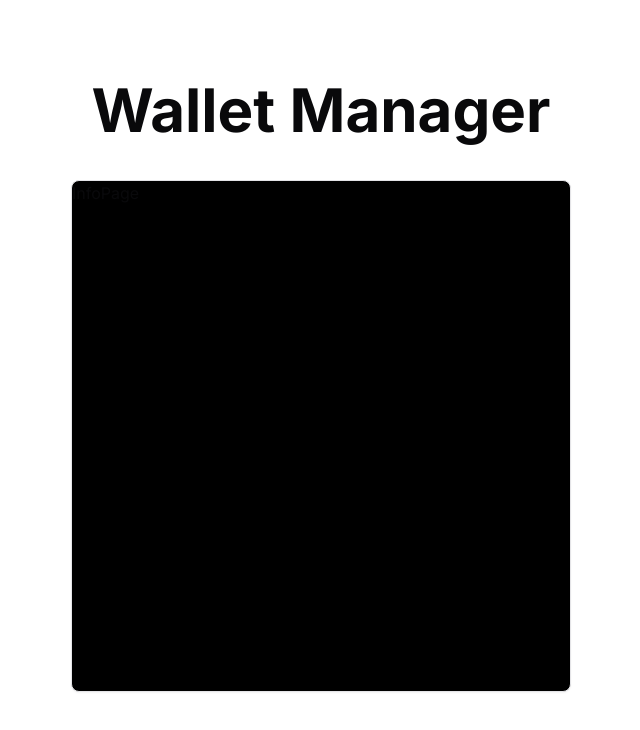
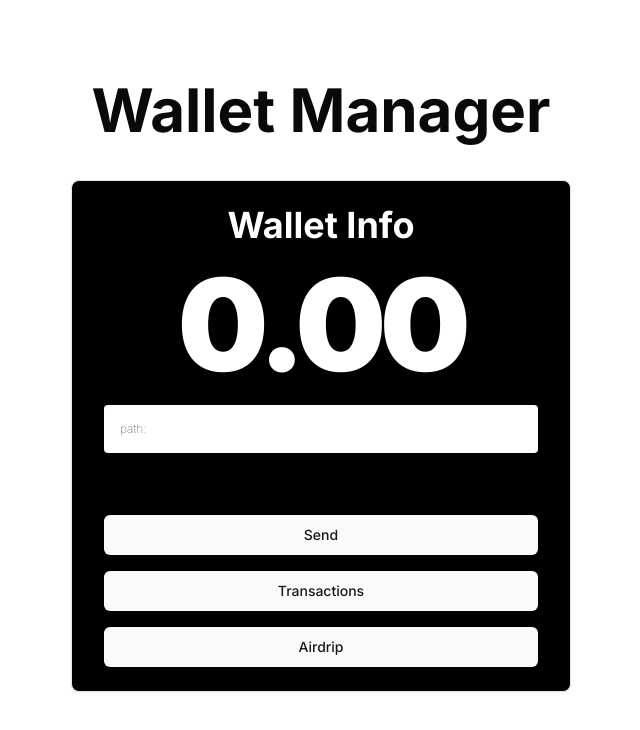
Before and after one commit to ashmeetsmonga/web3-wallet, a Next.js app: page /info in a window 1280 px wide. Shown: the top 730 px of the page, without its empty margins (319-959 px from the left). Built offline with nearby package versions, Linux system fonts and the light colour scheme.

Commit message:
info page added

```diff
--- a/app/info/page.tsx
+++ b/app/info/page.tsx
@@ -1,7 +1,32 @@
+"use client";
+import { Button } from "@/components/ui/button";
+import { CardContent } from "@/components/ui/card";
+import { selectedWalletState } from "@/state/state";
 import React from "react";
+import { useRecoilState } from "recoil";
 
 const InfoPage = () => {
-  return <div>InfoPage</div>;
+  const [selectedWallet, _] = useRecoilState(selectedWalletState);
+
+  return (
+    <CardContent className="flex flex-col w-full items-center py-6 px-8 h-full justify-between">
+      <div className="w-full flex flex-col items-center">
+        <h1 className="text-4xl text-white font-bold">Wallet Info</h1>
+        <h2 className="text-9xl text-white font-black mt-4 tracking-tighter">0.00</h2>
+        <div className="w-full mb-2 bg-white rounded p-4 flex flex-col justify-between gap-4 md:flex-row md:items-center mt-4">
+          <div className="w-full">
+            <p className="font-mono text-sm font-semibold text-primary text-wrap text-ellipsis overflow-clip">{selectedWallet.key}</p>
+            <p className="font-thin text-xs text-primary">path: {selectedWallet.path}</p>
+          </div>
+        </div>
+      </div>
+      <div className="w-full flex flex-col gap-4">
+        <Button className="dark">Send</Button>
+        <Button className="dark">Transactions</Button>
+        <Button className="dark">Airdrip</Button>
+      </div>
+    </CardContent>
+  );
 };
 
 export default InfoPage;
--- a/app/wallet/page.tsx
+++ b/app/wallet/page.tsx
@@ -1,40 +1,65 @@
 "use client";
-import { mnemonicState, walletsState } from "@/state/state";
+import { mnemonicState, selectedWalletState, Wallet, walletsState } from "@/state/state";
 import React, { useEffect } from "react";
 import { useRecoilState } from "recoil";
 import * as bip from "bip39";
 import { HDNodeWallet } from "ethers";
 import { CardContent } from "@/components/ui/card";
 import { Button } from "@/components/ui/button";
+import { Clipboard, Trash2 } from "lucide-react";
+import Link from "next/link";
+import { useRouter } from "next/navigation";
 
 const WalletPage = () => {
   const [wallets, setWallets] = useRecoilState(walletsState);
   const [mnemonic, _] = useRecoilState(mnemonicState);
+  const [selectedWallet, setSelectedWallet] = useRecoilState(selectedWalletState);
+
+  const router = useRouter();
 
   const generateWallet = () => {
     const seed = bip.mnemonicToSeedSync(mnemonic);
     const node = HDNodeWallet.fromSeed(seed);
-    const walletCount = wallets.length;
+    let walletCount = 0;
+    if (wallets.length > 0) {
+      const lastWallet = wallets[wallets.length - 1];
+      walletCount = parseInt(lastWallet.path.split("'/")[2]) + 1;
+    }
 
     const path = `m/44'/60'/${walletCount}'/0'`;
     const newWallet = node.derivePath(path);
-    setWallets([...wallets, { key: newWallet.publicKey, path: path }]);
+    setWallets([...wallets, { key: newWallet.publicKey, path: path, privateKey: newWallet.privateKey }]);
   };
 
   useEffect(() => {
-    generateWallet();
+    if (wallets.length === 0) generateWallet();
   }, []);
+
+  const handleDeleteWallet = (idx: number) => {
+    const newWallets = [...wallets];
+    newWallets.splice(idx, 1);
+    setWallets(newWallets);
+  };
+
+  const handleSelect = (wallet: Wallet) => {
+    setSelectedWallet(wallet);
+    router.push("/info");
+  };
 
   return (
     <CardContent className="flex flex-col w-full items-center py-6 px-8 h-full justify-between">
       <div className="flex flex-col items-center w-full">
         <h1 className="text-4xl text-white font-bold">Wallets</h1>
         <div className="flex flex-col w-full gap-2 mt-4 h-[450px] overflow-y-auto scrollbar scrollbar-none scrollbar-thumb-primary">
-          {wallets.map((wallet) => (
+          {wallets.map((wallet, idx) => (
             <div key={wallet.path} className="w-full mb-2 bg-white rounded p-4 flex flex-col justify-between gap-4 md:flex-row md:items-center cursor-pointer hover:bg-gray-100">
-              <div className="w-4/5">
+              <div onClick={() => handleSelect(wallet)} className="w-4/5">
                 <p className="font-mono text-sm font-semibold text-primary text-wrap text-ellipsis overflow-clip">{wallet.key}</p>
                 <p className="font-thin text-xs text-primary">path: {wallet.path}</p>
+              </div>
+              <div className="flex gap-2 z-10">
+                <Clipboard className="hover:scale-110 transition-transform" />
+                <Trash2 className="hover:scale-110 transition-transform" onClick={() => handleDeleteWallet(idx)} />
               </div>
             </div>
           ))}
--- a/state/state.ts
+++ b/state/state.ts
@@ -3,6 +3,7 @@ import { atom } from "recoil";
 export interface Wallet {
   key: string;
   path: string;
+  privateKey: string;
 }
 
 export const mnemonicState = atom({
@@ -14,3 +15,8 @@ export const walletsState = atom({
   key: "wallets",
   default: [] as Wallet[],
 });
+
+export const selectedWalletState = atom({
+  key: "selectedWallet",
+  default: {} as Wallet,
+});
```
